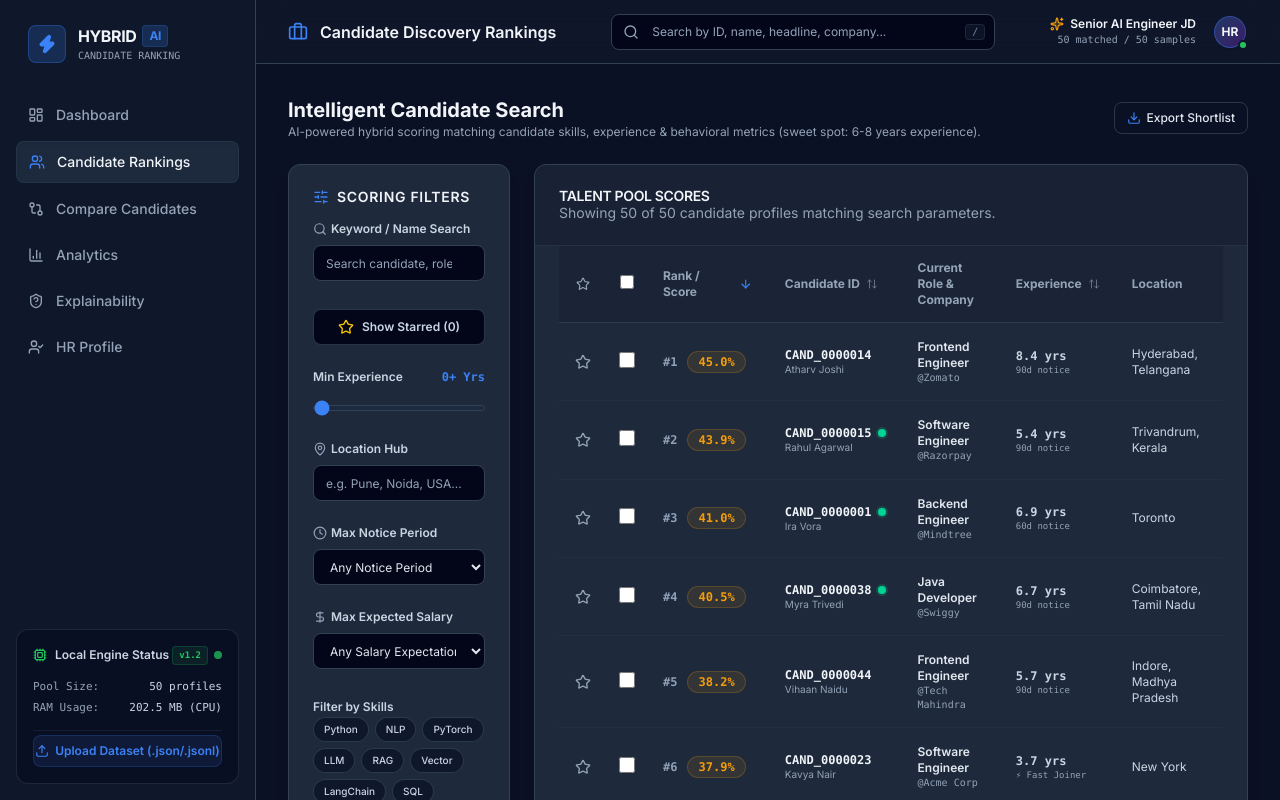
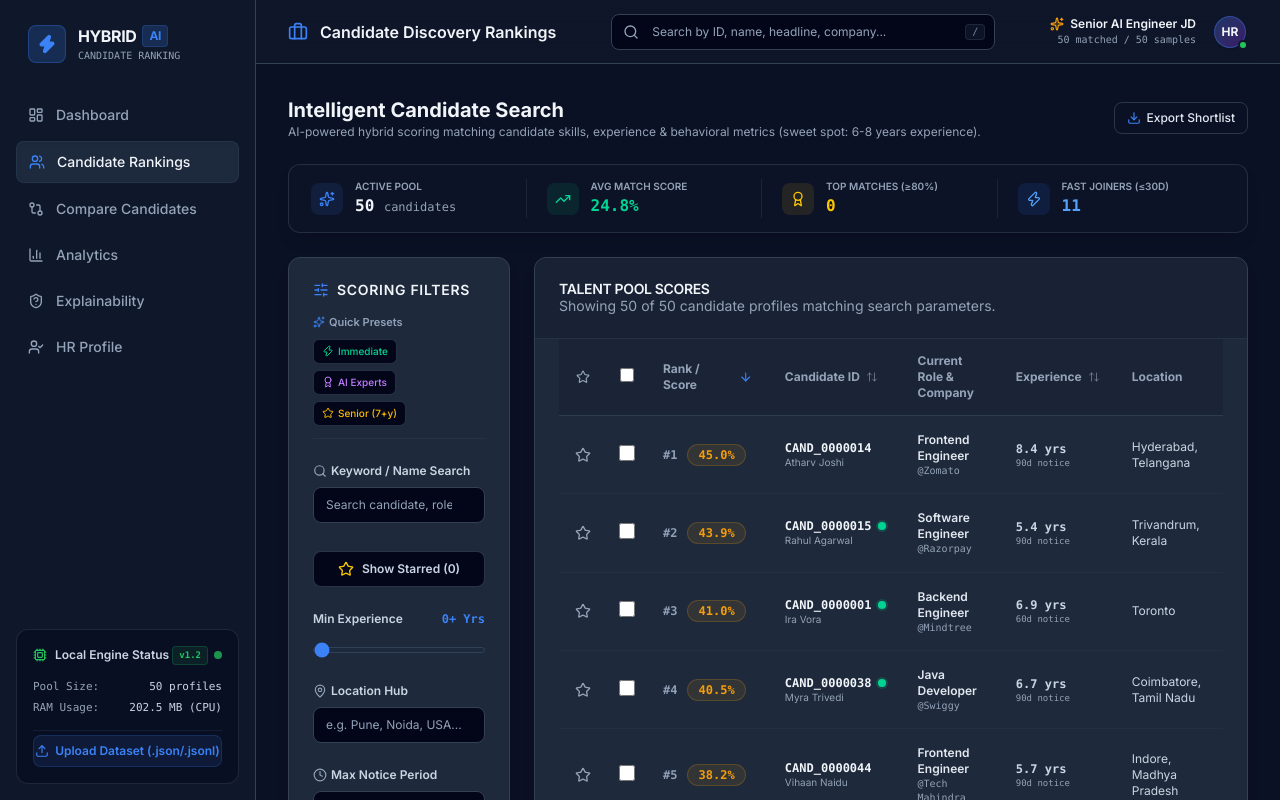
Before and after one commit to veereshovelab/Hybrid-AI-Candidate-Ranking-System, a Next.js app in the folder frontend/: page /rankings in a window 1280 px wide. Built offline with nearby package versions, Linux system fonts and the light colour scheme.

Commit message:
feat(frontend): add KPI analytics filter presets to change rankings page

```diff
--- a/frontend/src/app/rankings/page.jsx
+++ b/frontend/src/app/rankings/page.jsx
@@ -26,7 +26,11 @@
   FileCode,
   Clock,
   ChevronLeft,
-  ChevronRight
+  ChevronRight,
+  Zap,
+  Award,
+  Sparkles,
+  TrendingUp
 } from "lucide-react";
 import { useCandidates } from "@/hooks/use-candidates";
 import { Card, CardHeader, CardTitle, CardDescription, CardContent, CardFooter } from "@/components/ui/card";
@@ -131,6 +135,28 @@
     setMaxNoticePeriod(0);
     setMaxSalary(0);
   };
+
+  // Preset filter shortcut handler
+  const handleApplyPreset = (type) => {
+    handleResetFilters();
+    if (type === "immediate") {
+      setMaxNoticePeriod(30);
+      setOpenToWorkOnly(true);
+    } else if (type === "ai_experts") {
+      setMinExperience(5);
+      if (!selectedSkills.includes("LLM")) toggleSkillFilter("LLM");
+      if (!selectedSkills.includes("PyTorch")) toggleSkillFilter("PyTorch");
+    } else if (type === "senior") {
+      setMinExperience(7);
+    }
+  };
+
+  // Calculated KPI stats for current filtered view
+  const avgMatchScore = filteredCandidates.length > 0
+    ? (filteredCandidates.reduce((acc, c) => acc + (c.scoreBreakdown?.final_score || 0), 0) / filteredCandidates.length).toFixed(1)
+    : "0.0";
+  const topMatchCount = filteredCandidates.filter(c => (c.scoreBreakdown?.final_score || 0) >= 80).length;
+  const immediateJoinerCount = filteredCandidates.filter(c => (c.redrob_signals?.notice_period_days ?? 999) <= 30).length;
 
   // Toggle sorting
   const handleSort = (field) => {
@@ -258,6 +284,49 @@
         </div>
       </div>
 
+      {/* KPI Stats Analytics Strip */}
+      <div className="grid grid-cols-2 md:grid-cols-4 gap-3 bg-slate-900/60 border border-border/60 rounded-xl p-3.5 shadow-lg backdrop-blur-sm">
+        <div className="flex items-center space-x-3 px-2 border-r border-border/40">
+          <div className="p-2 rounded-lg bg-primary/10 text-primary">
+            <Sparkles className="h-4 w-4" />
+          </div>
+          <div>
+            <p className="text-[10px] text-muted-foreground uppercase font-semibold">Active Pool</p>
+            <p className="text-base font-bold font-mono text-slate-100">{filteredCandidates.length} <span className="text-xs font-normal text-muted-foreground">candidates</span></p>
+          </div>
+        </div>
+
+        <div className="flex items-center space-x-3 px-2 border-r border-border/40">
+          <div className="p-2 rounded-lg bg-emerald-500/10 text-emerald-400">
+            <TrendingUp className="h-4 w-4" />
+          </div>
+          <div>
+            <p className="text-[10px] text-muted-foreground uppercase font-semibold">Avg Match Score</p>
+            <p className="text-base font-bold font-mono text-emerald-400">{avgMatchScore}%</p>
+          </div>
+        </div>
+
+        <div className="flex items-center space-x-3 px-2 border-r border-border/40">
+          <div className="p-2 rounded-lg bg-yellow-500/10 text-yellow-400">
+            <Award className="h-4 w-4" />
+          </div>
+          <div>
+            <p className="text-[10px] text-muted-foreground uppercase font-semibold">Top Matches (≥80%)</p>
+            <p className="text-base font-bold font-mono text-yellow-400">{topMatchCount}</p>
+          </div>
+        </div>
+
+        <div className="flex items-center space-x-3 px-2">
+          <div className="p-2 rounded-lg bg-blue-500/10 text-blue-400">
+            <Zap className="h-4 w-4" />
+          </div>
+          <div>
+            <p className="text-[10px] text-muted-foreground uppercase font-semibold">Fast Joiners (≤30d)</p>
+            <p className="text-base font-bold font-mono text-blue-400">{immediateJoinerCount}</p>
+          </div>
+        </div>
+      </div>
+
       {/* Grid: Filters Sidebar + Results Table */}
       <div className="grid grid-cols-1 lg:grid-cols-4 gap-6 items-start">
 
@@ -271,6 +340,33 @@
               </div>
             </CardHeader>
             <CardContent className="space-y-6">
+
+              {/* Quick Presets */}
+              <div className="space-y-2 pb-3 border-b border-border/40">
+                <span className="text-[11px] font-semibold text-slate-400 flex items-center gap-1">
+                  <Sparkles className="h-3 w-3 text-primary" /> Quick Presets
+                </span>
+                <div className="flex flex-wrap gap-1.5">
+                  <button
+                    onClick={() => handleApplyPreset("immediate")}
+                    className="text-[10px] px-2 py-1 rounded-md font-medium bg-slate-950 hover:bg-slate-900 border border-border/70 text-emerald-400 flex items-center gap-1 transition-all"
+                  >
+                    <Zap className="h-3 w-3" /> Immediate
+                  </button>
+                  <button
+                    onClick={() => handleApplyPreset("ai_experts")}
+                    className="text-[10px] px-2 py-1 rounded-md font-medium bg-slate-950 hover:bg-slate-900 border border-border/70 text-purple-400 flex items-center gap-1 transition-all"
+                  >
+                    <Award className="h-3 w-3" /> AI Experts
+                  </button>
+                  <button
+                    onClick={() => handleApplyPreset("senior")}
+                    className="text-[10px] px-2 py-1 rounded-md font-medium bg-slate-950 hover:bg-slate-900 border border-border/70 text-amber-400 flex items-center gap-1 transition-all"
+                  >
+                    <Star className="h-3 w-3" /> Senior (7+y)
+                  </button>
+                </div>
+              </div>
 
               {/* Keyword / Candidate Search Input */}
               <div className="space-y-2">
```
